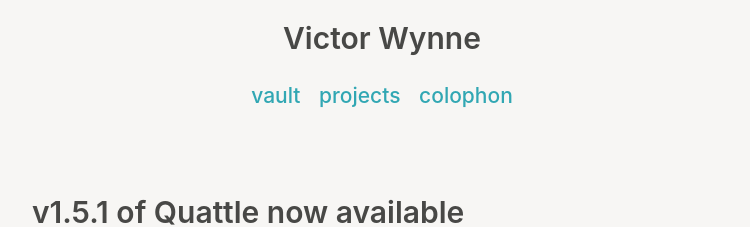
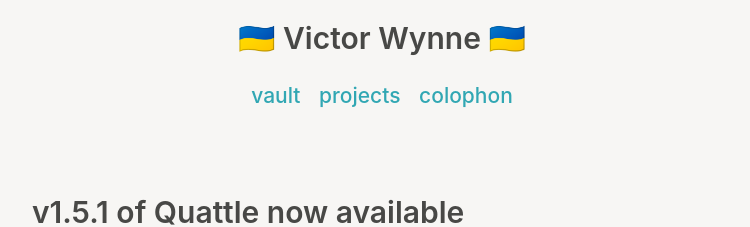
Before and after one commit to wertercatt/tooters, a Jekyll site: the page built from index.html, in a window 1280 px wide. Shown: the top 227 px of the page, without its empty margins (258-1008 px from the left). Built offline with Jekyll 4.4.1, drawn with Linux system fonts in a browser that asks for light colours.

Commit message:
Update default.html

```diff
--- a/_layouts/default.html
+++ b/_layouts/default.html
@@ -62,7 +62,7 @@ layout: compress
     <div class="container content">
       <header class="masthead">
 
-        <h2 class="masthead-title"><a href="{{ site.baseurl }}/" title="Home">{{ site.title }}</a><br>
+        <h2 class="masthead-title"><a href="{{ site.baseurl }}/" title="Home">🇺🇦 {{ site.title }} 🇺🇦</a><br>
         </h2>
 
 		<!-- Change navigation links here -->
```
